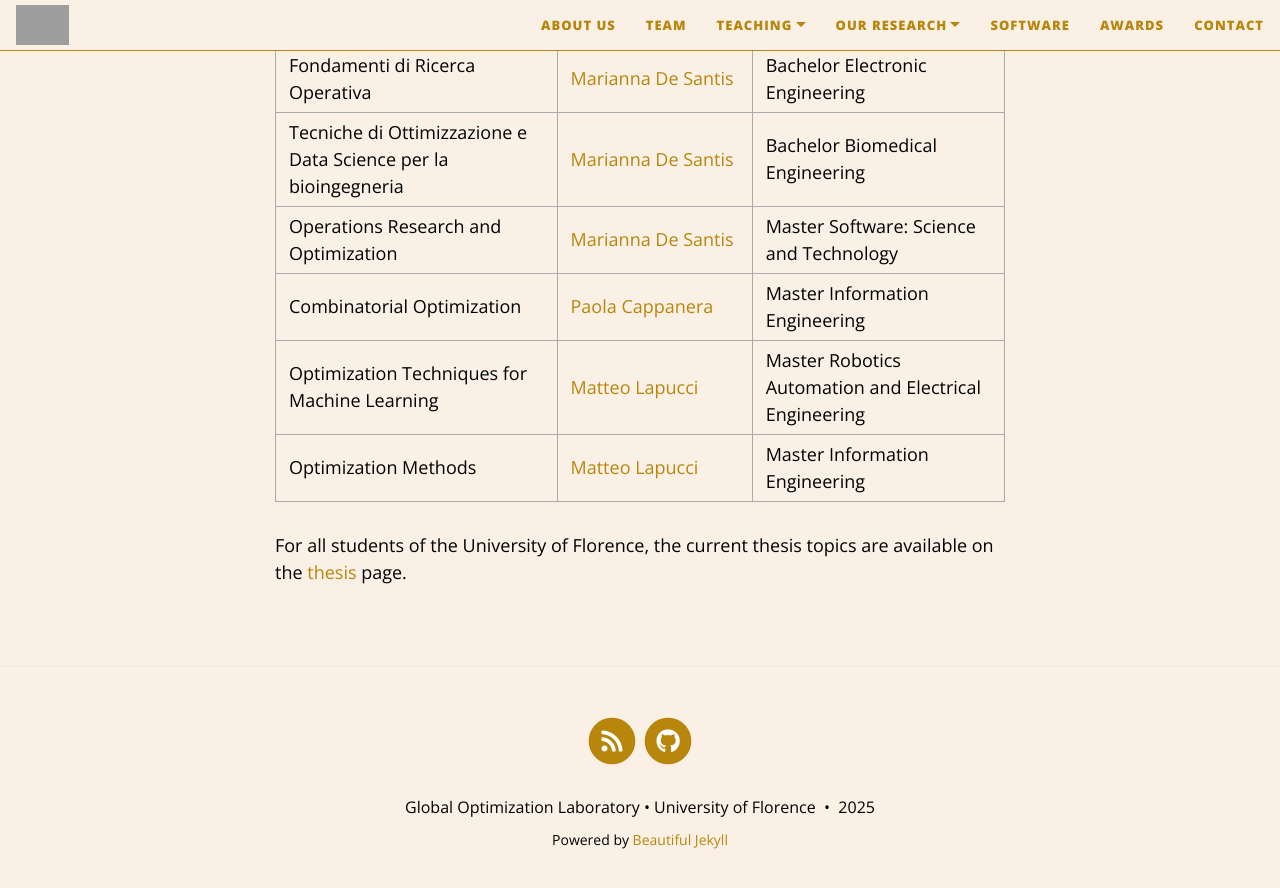
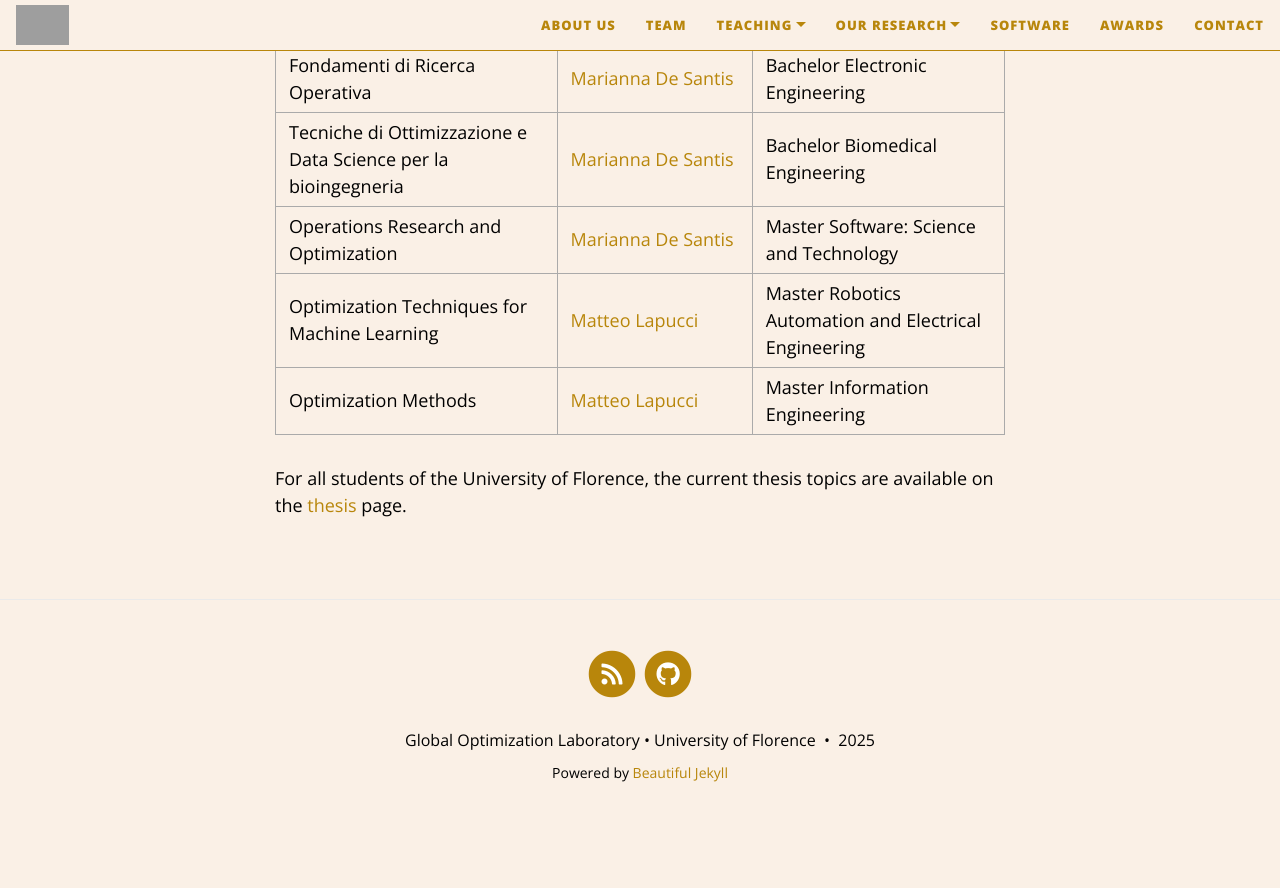
Before and after one commit to GOL-UniFI/GOL-UniFI.github.io, a Jekyll site: the page built from pages/courses.md, in a window 1280 px wide and 900 px high, scrolled down 749 px. Shown: the top 888 px of the window. Built offline with Jekyll 4.4.1, drawn with Linux system fonts in a browser that asks for light colours; nearby versions of some CDN libraries; after the commit the page ends 1582 px from its top, so only the background shows below that; grey boxes are pictures that could not be loaded.

Commit message:
Update courses.md

```diff
--- a/pages/courses.md
+++ b/pages/courses.md
@@ -17,7 +17,6 @@ The Global Optimization Laboratory provides the following courses at the Univers
 | Fondamenti di Ricerca Operativa | [Marianna De Santis](https://cercachi.unifi.it/p-doc2-0-0-A-3f2c372f3a2e2a-0.html){:target="_blank"} | Bachelor Electronic Engineering |
 | Tecniche di Ottimizzazione e Data Science per la bioingegneria | [Marianna De Santis](https://cercachi.unifi.it/p-doc2-0-0-A-3f2c372f3a2e2a-0.html){:target="_blank"} | Bachelor Biomedical Engineering |
 | Operations Research and Optimization | [Marianna De Santis](https://cercachi.unifi.it/p-doc2-0-0-A-3f2c372f3a2e2a-0.html){:target="_blank"} | Master Software: Science and Technology |
-| Combinatorial Optimization | [Paola Cappanera](https://cercachi.unifi.it/p-doc2-2014-0-A-2b333d2e3529-0.html){:target="_blank"} | Master Information Engineering |
 | Optimization Techniques for Machine Learning | [Matteo Lapucci](https://cercachi.unifi.it/p-doc2-2024-0-A-2d2a35323a30-1.html){:target="_blank"}| Master Robotics Automation and Electrical Engineering  |
 | Optimization Methods | [Matteo Lapucci](https://cercachi.unifi.it/p-doc2-2024-0-A-2d2a35323a30-1.html){:target="_blank"}| Master Information Engineering |
 
```
